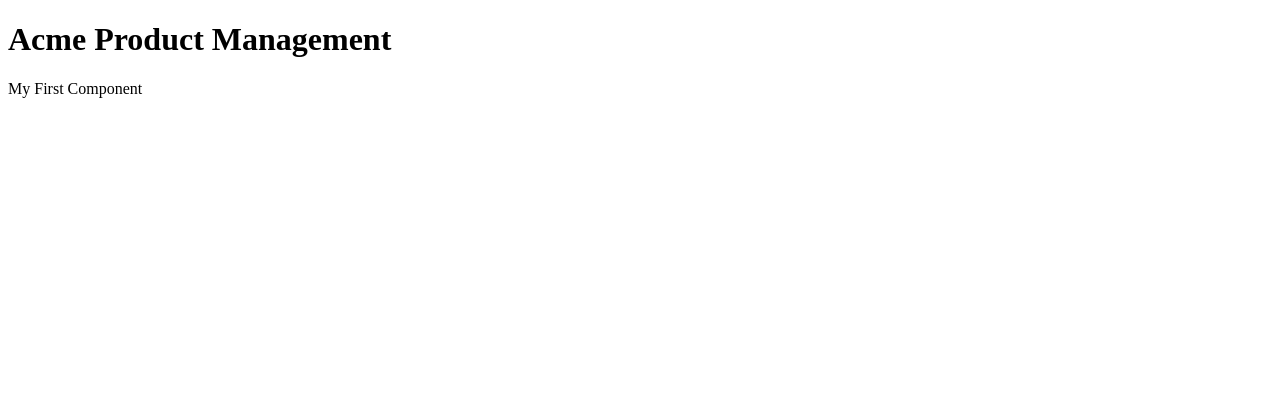
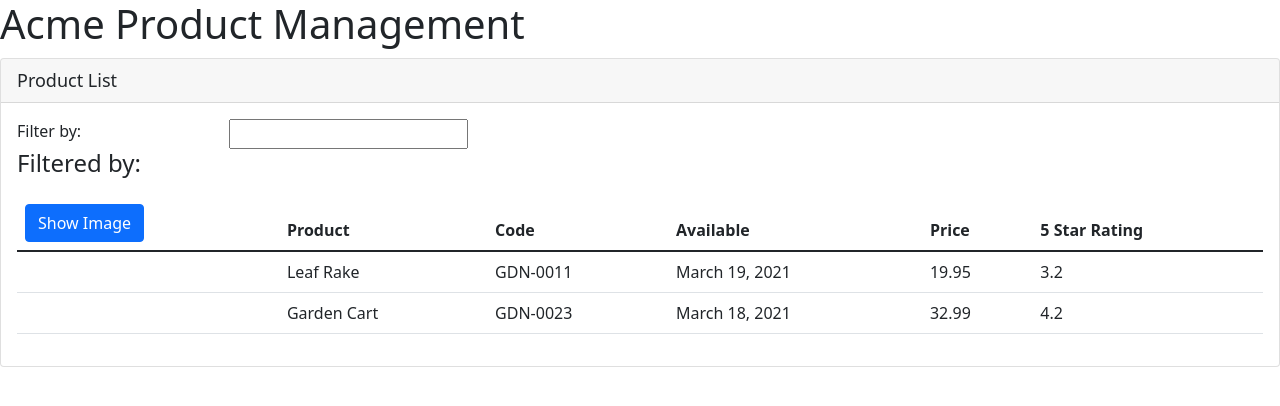
Before and after one commit to gokul-sarath07/Angular-Getting-Started-Course, an Angular app: page / in a window 1280 px wide. Shown: the top 406 px of the page. Built offline with nearby package versions, Linux system fonts and the light colour scheme.

Commit message:
Created user interface.

```diff
--- a/package.json
+++ b/package.json
@@ -18,6 +18,8 @@
     "@angular/platform-browser": "~12.0.0",
     "@angular/platform-browser-dynamic": "~12.0.0",
     "@angular/router": "~12.0.0",
+    "bootstrap": "^5.1.3",
+    "font-awesome": "^4.7.0",
     "rxjs": "~6.6.0",
     "tslib": "^2.1.0",
     "zone.js": "~0.11.4"
--- a/src/app/app.component.ts
+++ b/src/app/app.component.ts
@@ -5,7 +5,7 @@
   template: `
     <div>
       <h1>{{pageTitle}}</h1>
-      <div>My First Component</div>
+      <pm-products></pm-products>
     </div>
   `
 })
--- a/src/app/app.module.ts
+++ b/src/app/app.module.ts
@@ -2,10 +2,12 @@
 import { BrowserModule } from '@angular/platform-browser';
 
 import { AppComponent } from './app.component';
+import { ProductListComponent } from './products/product-list.component';
 
 @NgModule({
   declarations: [
-    AppComponent
+    AppComponent,
+    ProductListComponent
   ],
   imports: [
     BrowserModule
--- /dev/null
+++ b/src/app/products/product-list.component.html
@@ -0,0 +1,46 @@
+<div class="card">
+    <div class="card-header">
+        {{pageTitle}}
+    </div>
+    <div class="card-body">
+        <div class="row">
+            <div class="col-md-2">Filter by:</div>
+            <div class="col-md-4">
+                <input type="text">
+            </div>
+        </div>
+        <div class="row">
+            <div class="col-md-6">
+                <h4>Filtered by:</h4>
+            </div>
+        </div>
+        <div class="table-responsive">
+            <table class="table"  *ngIf="products.length">
+                <thead>
+                    <tr>
+                        <th>
+                            <button class="btn btn-primary">
+                                Show Image
+                            </button>
+                        </th>
+                        <th>Product</th>
+                        <th>Code</th>
+                        <th>Available</th>
+                        <th>Price</th>
+                        <th>5 Star Rating</th>
+                    </tr>
+                </thead>
+                <tbody>
+                    <tr *ngFor="let product of products">
+                        <td></td>
+                        <td>{{product.productName}}</td>
+                        <td>{{product.productCode}}</td>
+                        <td>{{product.releaseDate}}</td>
+                        <td>{{product.price}}</td>
+                        <td>{{product.starRating}}</td>
+                    </tr>
+                </tbody>
+            </table>
+        </div>
+    </div>
+</div>
--- /dev/null
+++ b/src/app/products/product-list.component.ts
@@ -0,0 +1,31 @@
+import { Component } from "@angular/core";
+
+@Component({
+    selector: 'pm-products',
+    templateUrl: './product-list.component.html'
+})
+export class ProductListComponent {
+    pageTitle: string = 'Product List';
+    products: any[] = [
+      {
+        "productId": 1,
+        "productName": "Leaf Rake",
+        "productCode": "GDN-0011",
+        "releaseDate": "March 19, 2021",
+        "description": "Leaf rake with 48-inch wooden handle.",
+        "price": 19.95,
+        "starRating": 3.2,
+        "imageUrl": "assets/images/leaf_rake.png"
+      },
+      {
+        "productId": 2,
+        "productName": "Garden Cart",
+        "productCode": "GDN-0023",
+        "releaseDate": "March 18, 2021",
+        "description": "15 gallon capacity rolling garden cart",
+        "price": 32.99,
+        "starRating": 4.2,
+        "imageUrl": "assets/images/garden_cart.png"
+      }
+    ];
+}
--- a/src/styles.css
+++ b/src/styles.css
@@ -1,4 +1,7 @@
 /* You can add global styles to this file, and also import other style files */
+@import "~bootstrap/dist/css/bootstrap.min.css";
+@import "~font-awesome/css/font-awesome.min.css";
+
 div.card-header {
  font-size: large;
 }
```
Also changed, not shown: 1 other file (tests, documents, lock files or other folders).
